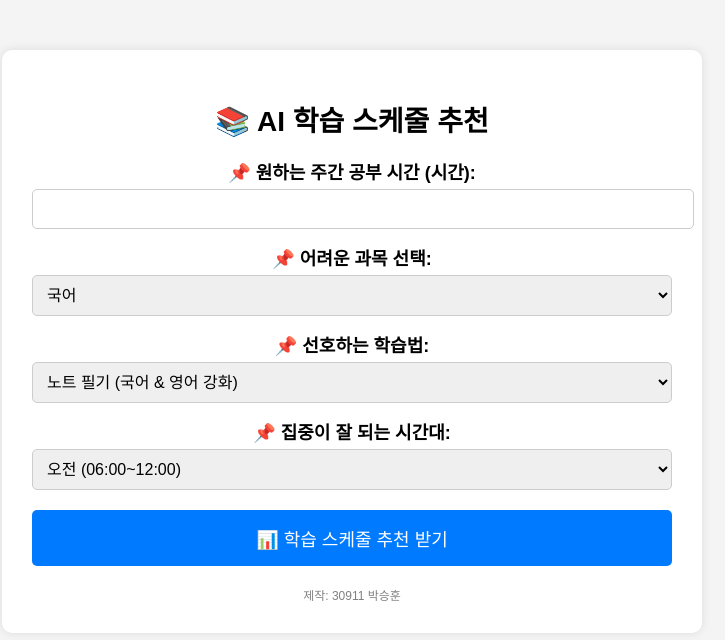
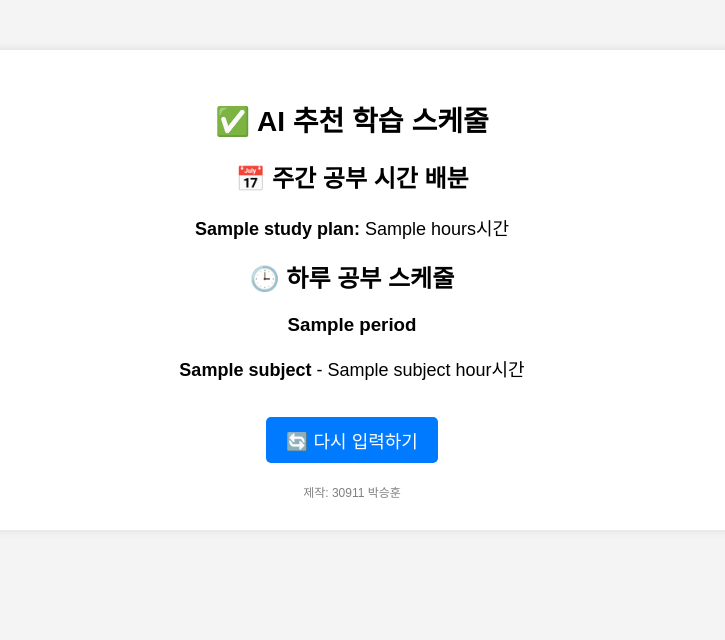
Before and after one commit to DanHyu0205/flask-study-planner, a Flask app: template templates/index.html in a window 1280 px wide. Shown: the top 640 px of the page, without its empty margins (288-1013 px from the left). Run offline with Flask 3, Linux system fonts and the light colour scheme; the template is opened without the code that fills it: most values are stand-ins (such as "Sample title", 1, 10 or a date in 2020); parts of the project's set-up code (start-up, migrations or seed data) failed here and were passed over.

Commit message:
Updated UI and fixed daily study schedule display

```diff
--- a/templates/index.html
+++ b/templates/index.html
@@ -3,7 +3,7 @@
 <head>
     <meta charset="UTF-8">
     <meta name="viewport" content="width=device-width, initial-scale=1.0">
-    <title>AI 학습 스케줄 추천</title>
+    <title>추천 학습 스케줄</title>
     <style>
         body {
             font-family: Arial, sans-serif;
@@ -13,7 +13,7 @@
             padding: 0;
         }
         .container {
-            width: 50%;
+            width: 60%;
             background: white;
             padding: 30px;
             margin: 50px auto;
@@ -23,32 +23,25 @@
         h1 {
             font-size: 28px;
         }
-        label {
-            display: block;
-            margin-top: 15px;
+        ul {
+            list-style: none;
+            padding: 0;
+        }
+        li {
             font-size: 18px;
-            font-weight: bold;
+            margin: 10px 0;
         }
-        input, select {
-            width: 100%;
-            padding: 10px;
-            margin-top: 5px;
-            font-size: 16px;
-            border: 1px solid #ccc;
-            border-radius: 5px;
-        }
-        button {
+        a {
+            display: inline-block;
+            margin-top: 20px;
+            padding: 10px 20px;
             background: #007bff;
             color: white;
-            padding: 15px;
-            border: none;
+            text-decoration: none;
             border-radius: 5px;
             font-size: 18px;
-            cursor: pointer;
-            margin-top: 20px;
-            width: 100%;
         }
-        button:hover {
+        a:hover {
             background: #0056b3;
         }
         .footer {
@@ -60,35 +53,26 @@
 </head>
 <body>
     <div class="container">
-        <h1>📚 AI 학습 스케줄 추천</h1>
-        <form action="/" method="post">
-            <label>📌 원하는 주간 공부 시간 (시간):</label>
-            <input type="number" name="weekly_hours" required>
+        <h1>✅ AI 추천 학습 스케줄</h1>
 
-            <label>📌 어려운 과목 선택:</label>
-            <select name="difficult_subject">
-                <option value="0">국어</option>
-                <option value="1">수학</option>
-                <option value="2">영어</option>
-                <option value="3">과학탐구 또는 사회탐구</option>
-            </select>
+        <h2>📅 주간 공부 시간 배분</h2>
+        <ul>
+            {% for subject, hours in study_plan.items() %}
+                <li><strong>{{ subject }}:</strong> {{ hours }}시간</li>
+            {% endfor %}
+        </ul>
 
-            <label>📌 선호하는 학습법:</label>
-            <select name="study_method">
-                <option value="0">노트 필기 (국어 & 영어 강화)</option>
-                <option value="1">문제 풀이 (균형 배분)</option>
-                <option value="2">인강 시청 (영어 & 과학탐구 또는 사회탐구 강화)</option>
-            </select>
+        <h2>🕒 하루 공부 스케줄</h2>
+        {% for period, subjects in schedule.items() %}
+            <h3>{{ period }}</h3>
+            <ul>
+                {% for subject in subjects %}
+                    <li><strong>{{ subject }}</strong> - {{ subject_hours[subject] }}시간</li>
+                {% endfor %}
+            </ul>
+        {% endfor %}
 
-            <label>📌 집중이 잘 되는 시간대:</label>
-            <select name="focus_time">
-                <option value="0">오전 (06:00~12:00)</option>
-                <option value="1">오후 (12:00~18:00)</option>
-                <option value="2">밤 (18:00~24:00)</option>
-            </select>
-
-            <button type="submit">📊 학습 스케줄 추천 받기</button>
-        </form>
+        <a href="/">🔄 다시 입력하기</a>
         <div class="footer">
             제작: 30911 박승훈
         </div>
```
